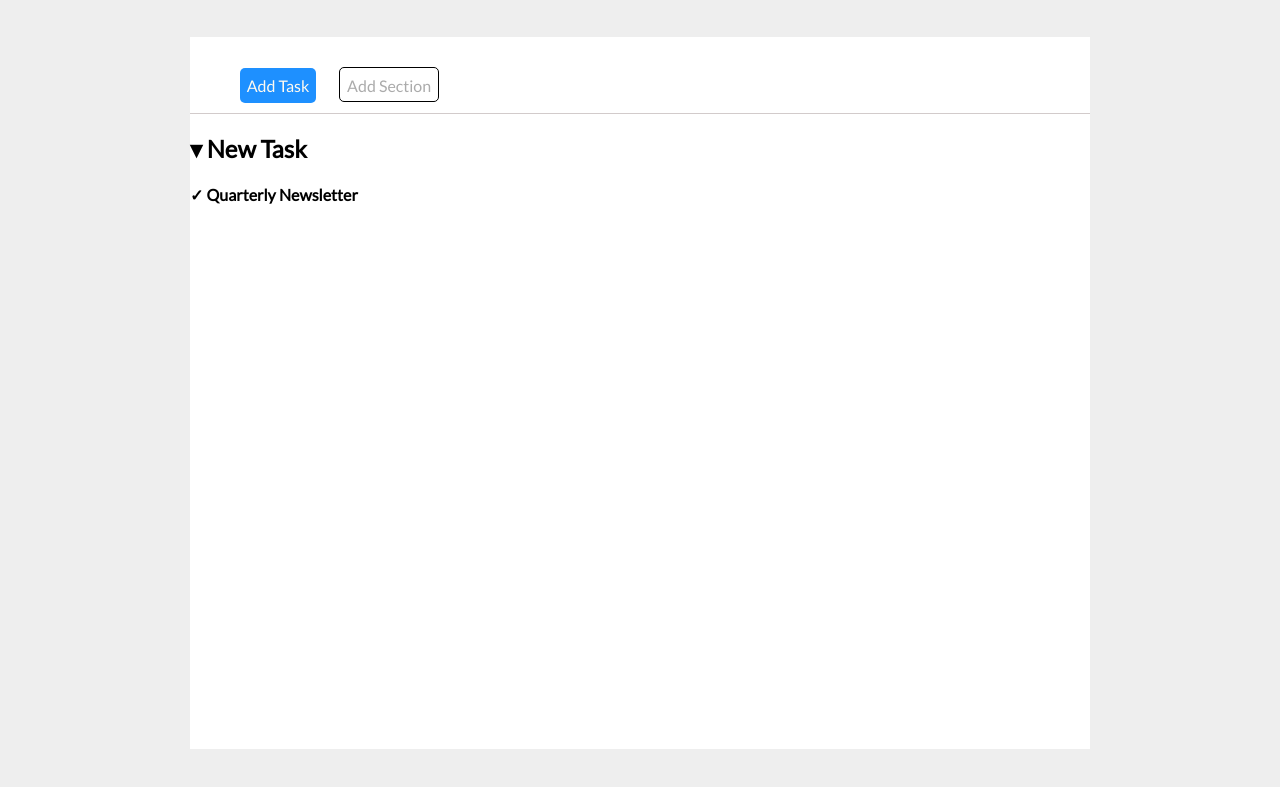
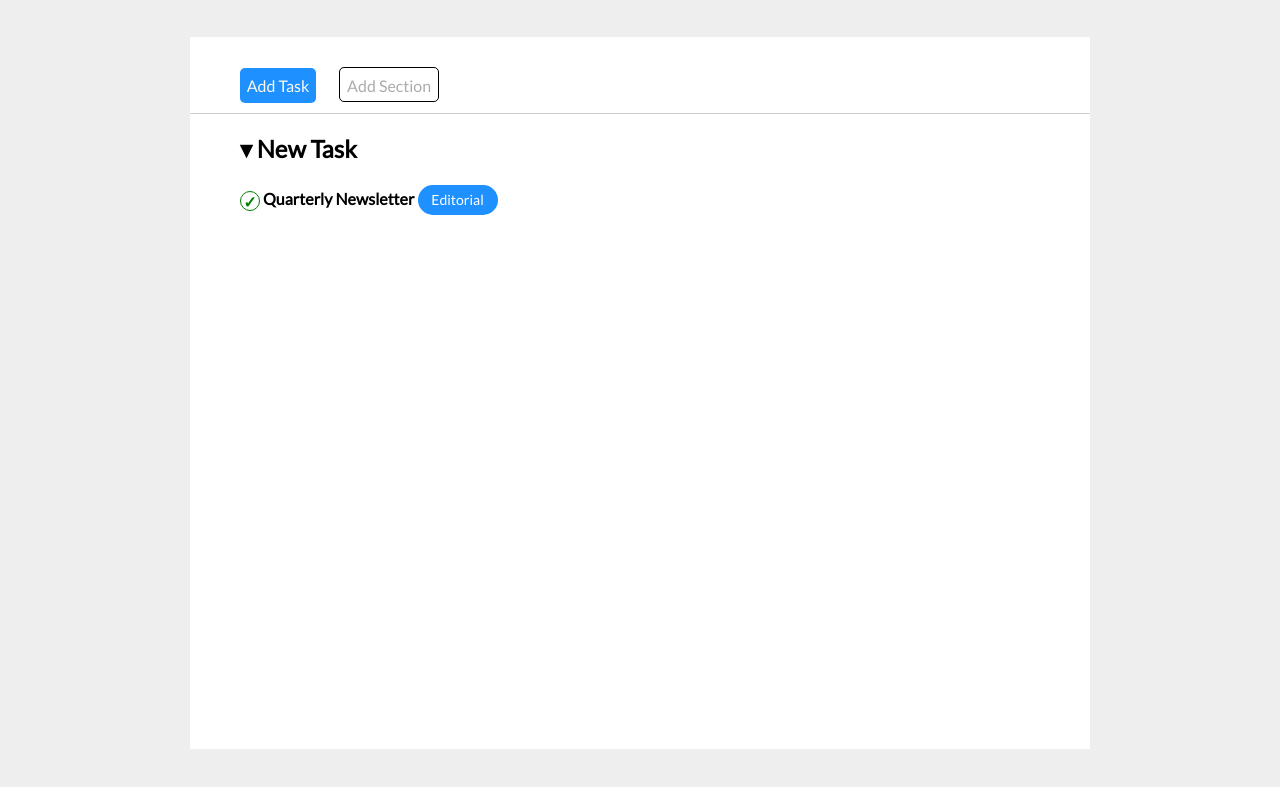
Before and after one commit to mauriziogiuffredi91/html-css-toboolist, a plain HTML site: page index.html in a window 1280 px wide. Shown: the part 93-880 px from the top of the page. Drawn offline with Linux system fonts and the light colour scheme.

Commit message:
add section new-task

```diff
--- a/index.html
+++ b/index.html
@@ -30,7 +30,13 @@
 
             <section class="new-task">
                 <h2>&#9662 New Task</h2>
-                <h4><span class="check">&check; </span>Quarterly Newsletter</h4>
+                <h4>
+                    <span class="check">&check;</span>
+                    Quarterly Newsletter
+
+                    <span class="editorial">Editorial</span>
+
+                </h4>
 
             </section>
 
--- a/style.css
+++ b/style.css
@@ -65,3 +65,31 @@ body{
     border-bottom: 1px solid #d2cbcb;
     padding-bottom: 10px;
 }
+
+.new-task{
+    margin-left:50px;
+}
+
+.check{
+    display: inline-block;
+    width: 20px;
+    height: 20px;
+    vertical-align: middle;
+    text-align: center;
+    color: green;
+    border: 1px solid green;
+    border-radius: 50%;
+}
+
+.editorial{
+    display: inline-block;
+    height: 30px;
+    width: 80px;
+    background:dodgerblue;
+    border-radius: 18px;
+    color: white;
+    line-height: 30px;
+    text-align: center;
+    font-size: 14px;
+    font-weight: lighter;
+}
```
